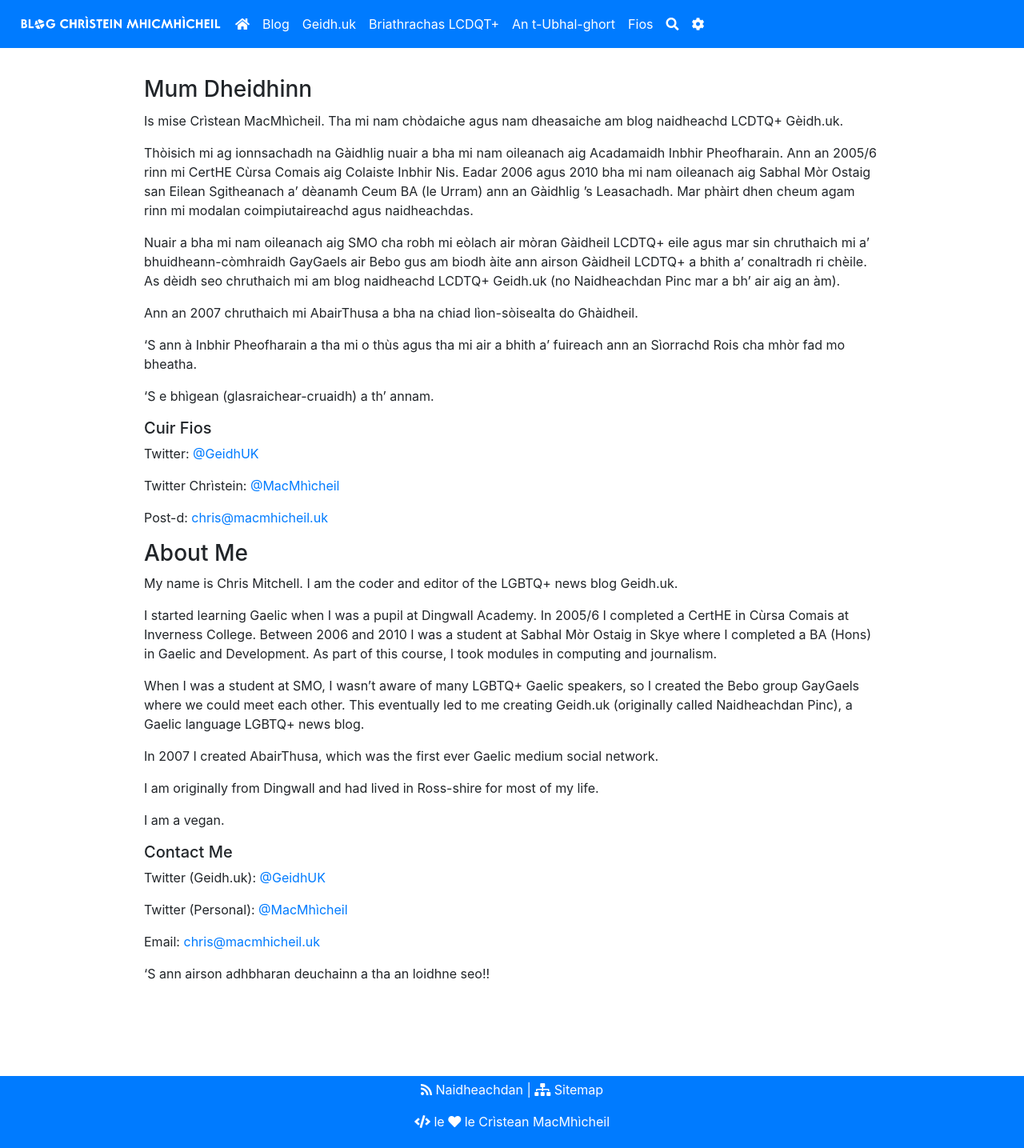
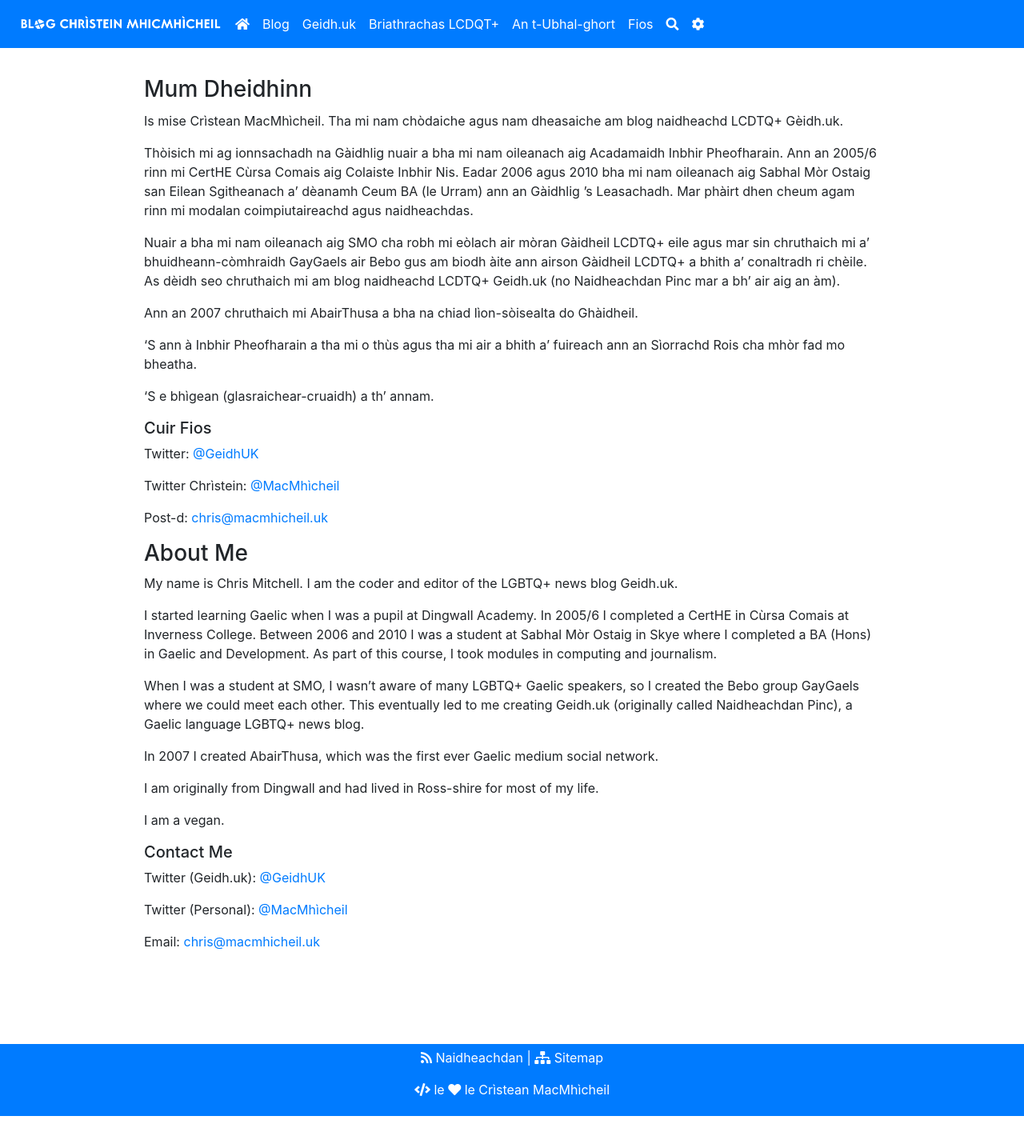
Before and after one commit to MacMhicheil/macmhicheil.github.io, a Jekyll site: the page built from mu-dheidhinn.md, in a window 1280 px wide. Shown: the whole page at 80% size. Built offline with Jekyll 4.4.1, drawn with Linux system fonts in a browser that asks for light colours; nearby versions of some CDN libraries; after the commit the page ends 1395 px from its top, so only the background shows below that.

Commit message:
Update mu-dheidhinn.md

```diff
--- a/mu-dheidhinn.md
+++ b/mu-dheidhinn.md
@@ -46,5 +46,3 @@ Twitter (Geidh.uk): [@GeidhUK](https://www.twitter.com/GeidhUK)
 Twitter (Personal): [@MacMhìcheil](https://www.twitter.com/MacMhicheil)
 
 Email: [chris@macmhicheil.uk](mailto:chris@macmhicheil.uk)
-
-'S ann airson adhbharan deuchainn a tha an loidhne seo!!
```
